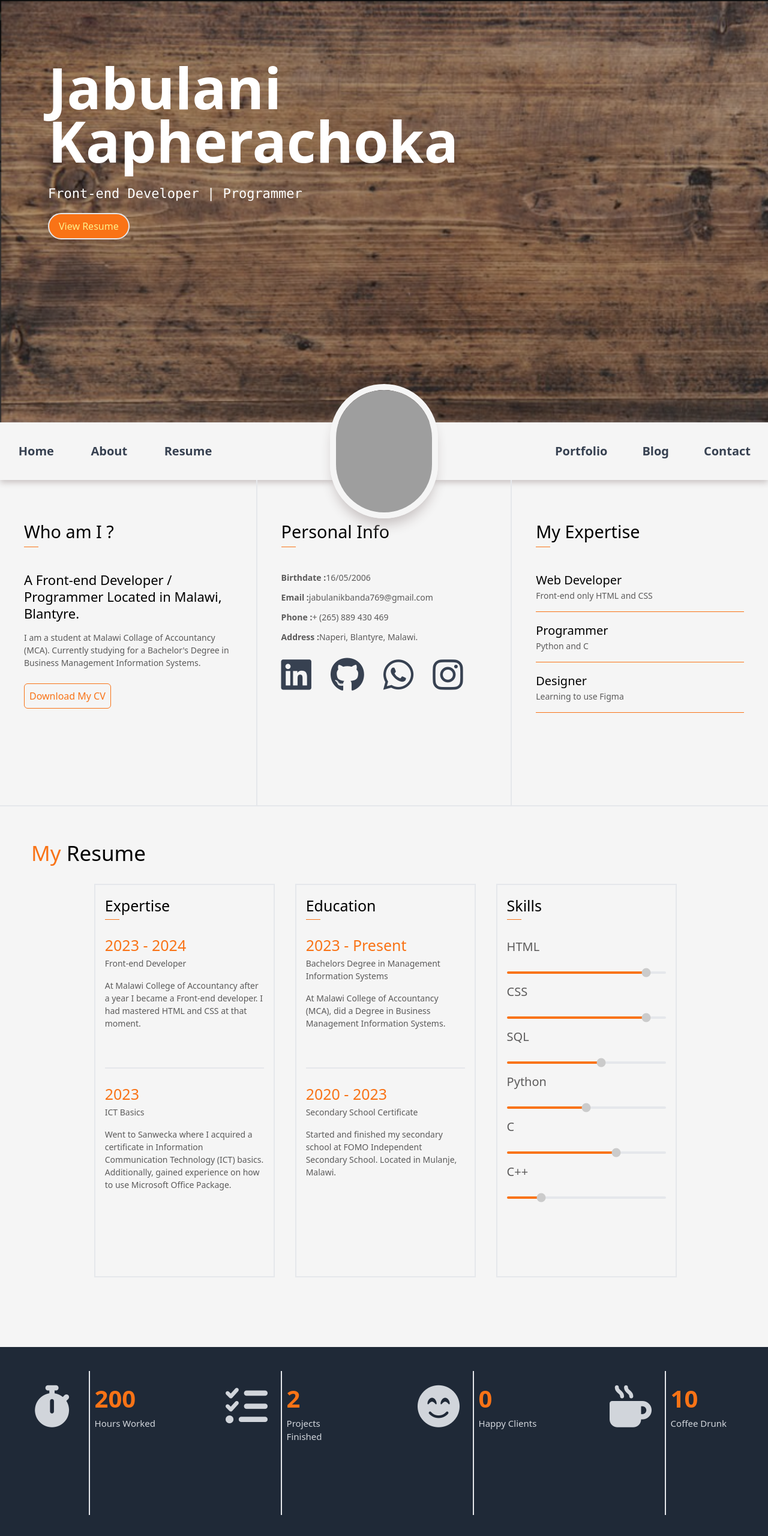
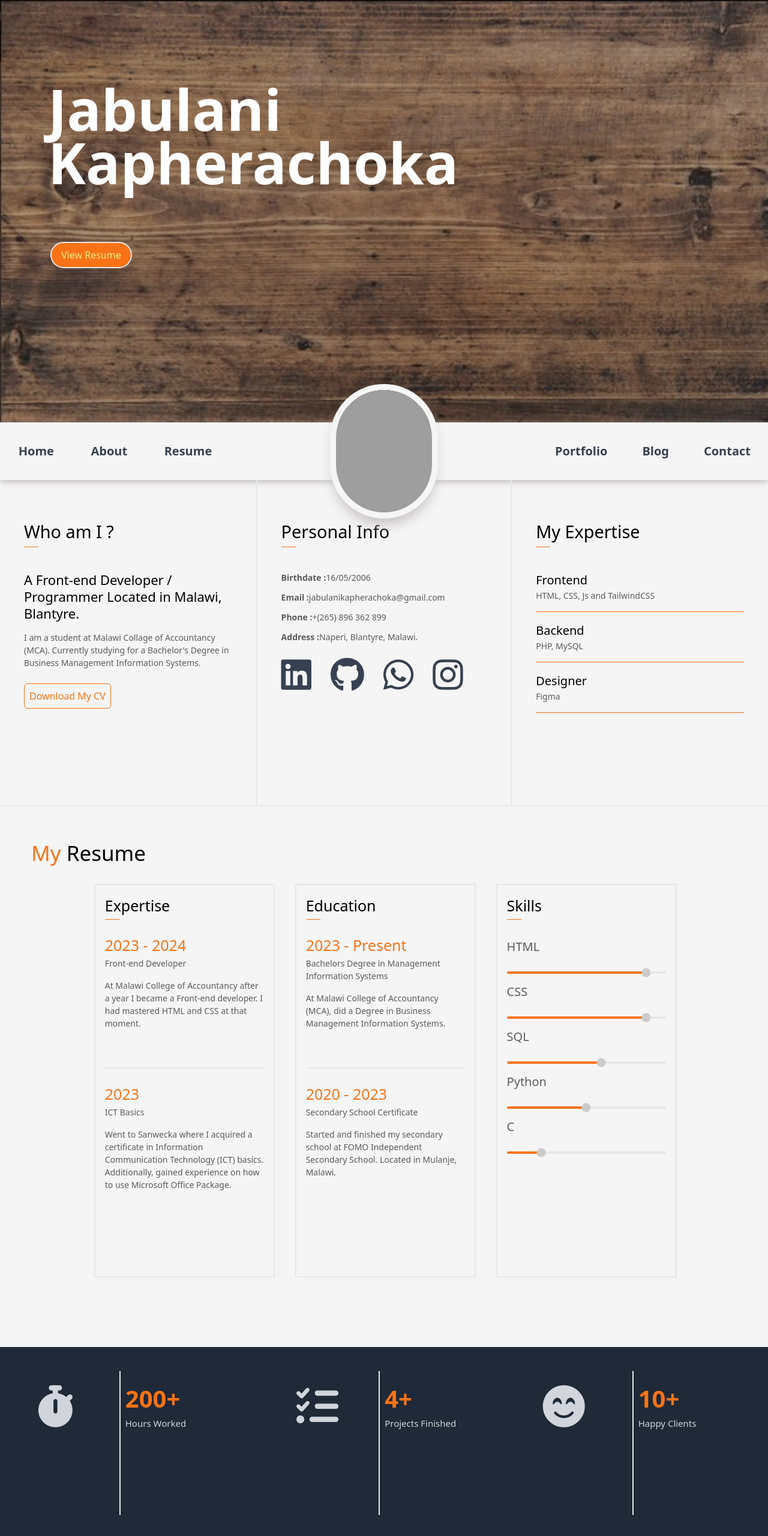
Before and after one commit to Jabulani769/My-Portfolio, a website: page public/index.html in a window 1280 px wide. Shown: the top 2560 px of the page at 60% size. Drawn offline with nearby package versions, Linux system fonts and the light colour scheme; files that its build step writes are made by us from their sources; grey boxes are pictures that could not be loaded.

Commit message:
rolled back

```diff
--- a/css/index.css
+++ b/css/index.css
@@ -39,8 +39,7 @@ input[type="range"] {
 #css-range { --range-progress: 90%; }
 #sql-range { --range-progress: 60%; }
 #python-range { --range-progress: 50%; }
-#c-range { --range-progress: 70%; }
-#cpp-range { --range-progress: 20%; }
+#c-range { --range-progress: 20%; }
 
 .portfolio > * {
   transition: opacity 0.5s ease-in-out;
--- a/public/index.html
+++ b/public/index.html
@@ -7,19 +7,41 @@
     <link href="styles.css" rel="stylesheet">
     <link rel="stylesheet" href="https://cdnjs.cloudflare.com/ajax/libs/font-awesome/6.4.0/css/all.min.css">
 </head>
-<body class="bg-[#f5f5f5]">
+<body class="bg-[#f5f5f5] transition-colors duration-300">
     <header id="header1">
         <section id="header-text-box">
             <!-- the header name and profession + resume button -->
-            <div id="header-content" class="header-content-bg bg-[url('assets/imgs/samplebg.png')] bg-cover mobile:px-1 mobile:h-[40vh] tablet:px-8 tablet:pt-[8%] tablet:h-[85vh]">
-                <div id="line-height" class="line-height">
-                    <h1 class="name-h leading-[35px] mobile:text-center mobile:text-[60px] tablet:text-[75px]">Jabulani</h1>
-                    <h1 class="name-h mobile:text-center mobile:text-[60px] tablet:text-[75px]">Kapherachoka</h1>
+            <div id="header-content" class="header-content-bg bg-[url('assets/imgs/samplebg.webp')] dark:bg-[url('assets/imgs/dark-bg.webp')] bg-cover mobile:px-1 mobile:h-[40vh] tablet:px-8 tablet:pt-[8%] tablet:h-[85vh]">
+                <div class="fixed top-0 flex justify-end w-full pr-4 bg-white text-black mobile:flex hidden">
+                    <a href="javascript:void(0);" class="ml-auto px-4 py-2 flex items-center justify-center w-12" onclick="myFunction()">
+                        <i id="menu-icon" class="fa fa-bars text-orange-500 text-[30px]"></i>
+                    </a>
+
+                    <!-- Mobile nav-->
+                    <div id="myLinks" class="hidden absolute right-0 top-full text-black transition-all duration-300 mt-2 mx-2 rounded-lg bg-orange-500">
+                        <ul class="text-center px-6 py-0 space-y-4">
+                            <li class="block w-full"><a href="#about">About Me</a></li>
+                            <li class="block w-full"><a href="#my-resume">My Resume</a></li>
+                            <li class="block w-full"><a href="#portfolio">My Projects</a></li>
+                            <li class="block w-full pb-2"><a href="https://jkblog.vercel.app">My Blog</a></li>
+                        </ul>
+                    </div>
                 </div>
-                <p class="name-p mobile:text-center mobile:text-[20px] mobile:pt-8 tablet:text-[20px]">Front-end Developer | Programmer</p>
+
+                <!-- the name -->
+                <div id="line-height" class="line-height mt-6 mobile:pl-1">
+                    <h1 class="name-h leading-[35px] mobile:text-left mobile:text-[60px] pt-3 tablet:text-[75px]">Jabulani</h1>
+                    <h1 class="name-h mobile:text-left mobile:text-[60px] tablet:text-[75px]">Kapherachoka</h1>
+                </div>
+                <p class="name-p mobile:text-left mobile:text-[20px] mobile:pt-1 mobile:pl-1 tablet:text-[20px]">
+                    <span id="typewriter" class="inline-block border-r-4 border-white pr-1"></span>
+                </p>
+                <!-- <p class="name-p mobile:text-center mobile:text-[20px] mobile:pt-8 tablet:text-[20px] overflow-hidden whitespace-nowrap border-r-4 animate-typing-blink">Front-end Developer | Programmer</p> -->
                 <!-- print resume bttn -->
-                 <a href="https://drive.google.com/file/d/1YaKcPHknSNeddA83c4aqZhQbHNFCQ67U/view?usp=sharing"><button class="name-btn mobile:flex mobile:m-auto mobile:mt-3 tablet:mt-6">View Resume</button>
-                 </a>
+                 <section class="flex gap-4 my-2 mobile:w-[60%] p-1">
+                    <a href="https://drive.google.com/file/d/1YaKcPHknSNeddA83c4aqZhQbHNFCQ67U/view?usp=sharing"><button class="name-btn self-center tablet:mt-6 dark:bg-gray-800 dark:border-orange-600 dark:hover:bg-blue-700">View Resume</button></a>
+                 </section>
+
             </div>
 
             <!-- the portfolio navigation section -->
@@ -34,7 +56,7 @@
 
                     <!-- Image (Center) -->
                     <div id="profile-img" class="profile-styles mobile:hidden mobile:m-auto mobile:w-[160px] mobile:h-[160px] mobile:shadow-none tablet:w-[160px] tablet:h-[160px]">
-                        <img src="assets/imgs/my-pic.JPG" alt="my-picture" class="p-image">
+                        <img src="assets/imgs/my-pic.webp" alt="my-picture" class="p-image">
                     </div>
 
                     <!-- Nav 2 (Right) -->
@@ -48,25 +70,7 @@
         </section>
     </header>
 
-    <!-- the main content of the portfolio -->
     <main id="main-content">
-        <div class="sticky top-0 bg-orange-500 text-black w-full mobile:block hidden">
-            <!-- Hamburger Icon for Mobile -->
-            <a href="javascript:void(0);" class="hidden mobile:block px-4 py-2" onclick="myFunction()">
-                <i id="menu-icon" class="fa fa-bars text-[30px] p-1 rounded"></i>
-            </a>
-
-            <!-- Mobile Menu BELOW fixed header -->
-            <div id="myLinks" class="hidden text-black w-full transition-all duration-300 mt-6">
-                <ul class="text-center px-6 py-0 space-y-4">
-                    <li class="block w-full"><a href="#about">About Me</a></li>
-                    <li class="block w-full"><a href="#my-resume">My Resume</a></li>
-                    <li class="block w-full"><a href="#portfolio">My Projects</a></li>
-                    <li class="block w-full pb-2"><a href="https://jkblog.vercel.app">My Blog</a></li>
-                </ul>
-            </div>
-        </div>
-
         <section id="about" class="h-[68vh] mobile:h-auto flex mobile:block tablet:h-auto tablet:flex">
             <!-- div 1-->
             <div id="cont-1" class="about-containers mobile:w-full mobile:p-4 mobile:border-none tablet:w-[33.33%] tablet:py-8 tablet:px-6">
@@ -86,8 +90,8 @@
                     <h2 class="mobile:pt-2 tablet:pt-16 tablet:text-[1.5rem]">Personal Info</h2><hr class="about-h mobile:mb-2 tablet:mb-4"> <!--title of the container-->
                         <!-- container details -->
                                 <p class="normal-p pt-10 mobile:pt-4 tablet:pt-4"><b>Birthdate :</b>16/05/2006</p>
-                                <p class="normal-p pt-3 tablet:pt-2"><b>Email :</b>jabulanikbanda769@gmail.com</p>
-                                <p class="normal-p pt-3 tablet:pt-2"><b>Phone :</b>+ (265) 889 430 469</p>
+                                <p class="normal-p pt-3 tablet:pt-2"><b>Email :</b>jabulanikapherachoka@gmail.com</p>
+                                <p class="normal-p pt-3 tablet:pt-2"><b>Phone :</b>+(265) 896 362 899</p>
                                 <p class="normal-p pt-3 tablet:pt-2"><b>Address :</b>Naperi, Blantyre, Malawi.</p>
 
                                 <!-- social media icons in the personal info div -->
@@ -113,14 +117,14 @@
                     <div id="mobile3" class="mobile:border-2 mobile:p-3 mobile:rounded-[6px] tablet:p-2">
                         <h2 class="mobile:pt-2 tablet:pt-16 tablet:text-[1.5rem]">My Expertise</h2><hr class="about-h mobile:mb-2 tablet:mb-4"> <!--title of the container-->
                             <!-- container details -->
-                            <h3 class="text-[20px] pt-10 mobile:pt-4 tablet:pt-4">Web Developer</h3>
-                            <p class="normal-p">Front-end only HTML and CSS</p><hr class="mt-4 border-orange-500 tablet:mt-2">
+                            <h3 class="text-[20px] pt-10 mobile:pt-4 tablet:pt-4">Frontend</h3>
+                            <p class="normal-p">HTML, CSS, Js and TailwindCSS</p><hr class="mt-4 border-orange-500 tablet:mt-2">
 
-                            <h3 class="text-[20px] pt-4 tablet:pt-2">Programmer</h3>
-                            <p class="normal-p">Python and C</p><hr class="mt-4 border-orange-500 tablet:mt-2">
+                            <h3 class="text-[20px] pt-4 tablet:pt-2">Backend</h3>
+                            <p class="normal-p">PHP, MySQL</p><hr class="mt-4 border-orange-500 tablet:mt-2">
 
                             <h3 class="text-[20px] pt-4 tablet:pt-2">Designer</h3>
-                            <p class="normal-p">Learning to use Figma</p><hr class="mt-4 border-orange-500 tablet:mt-2">
+                            <p class="normal-p">Figma</p><hr class="mt-4 border-orange-500 tablet:mt-2">
                     </div>
                 </div>
             </section>
@@ -162,7 +166,7 @@
 
                     <div class="resume-divs mobile:w-full mobile:h-auto mobile:rounded-[6px] tablet:w-[32%] tablet:h-auto">
                         <h2 class="tablet:text-[22px]">Skills</h2><hr class="hr"> <!--title of the container-->
-                        <div id="details" class="mt-6 tablet:mt-4">
+                        <div id="details" class="mt-6 tablet:mt-4 h-auto">
                             <label for="html-range" class="label mobile:text-[20px] tablet:text-[18px]">HTML</label>
                             <input type="range" name="html-range" id="html-range" value="90" disabled> <br>
 
@@ -177,17 +181,14 @@
                             <input type="range" name="python-range" id="python-range" value="50" disabled>
 
                             <label for="c-range" class="label mobile:text-[20px] tablet:text-[18px]">C</label>
-                            <input type="range" name="c-range" id="c-range" value="70" disabled>
-
-                            <label for="cpp-range" class="label mobile:text-[20px] tablet:text-[18px]">C++</label>
-                            <input type="range" name="cpp-range" id="cpp-range" value="20" disabled>
+                            <input type="range" name="c-range" id="c-range" value="20" disabled>
                         </div>
                     </div>
                 </div>
         </section>
 
         <!-- summary bar of the activities and projects -->
-        <section id="summary-bar" class="summary-bar-styles flex mobile:block mobile:h-auto mobile:my-12 tablet:h-auto tablet:py-8">
+        <section id="summary-bar" class="summary-bar-styles flex justify-between mobile:block mobile:h-auto mobile:my-12 tablet:h-auto tablet:py-8">
             <!-- the sub container of the summary bar that holds the icons and the text (4 divs) -->
             <!-- div1 -->
             <div id="mobile4" class="flex w-full mobile:flex justify-around tablet:flex tablet:w-full">
@@ -196,7 +197,7 @@
                         <i class="fa-solid fa-stopwatch act-icon-styles mobile:text-[50px] mobile:pt-8 tablet:text-[60px] tablet:pt-4"></i>
                     </div>
                     <div class="w-[55%] h-full">
-                        <h1 class="act-h1 tablet:text-[35px] tablet:pt-2">200</h1>
+                        <h1 class="act-h1 tablet:text-[35px] tablet:pt-2">200+</h1>
                         <p class="act-p">Hours Worked</p>
                     </div>
                 </div>
@@ -206,25 +207,25 @@
                         <i class="fa-solid fa-list-check act-icon-styles mobile:text-[50px] mobile:pt-8 tablet:text-[60px] tablet:pt-4"></i>
                     </div>
                     <div class="w-[55%] h-full">
-                        <h1 class="act-h1 tablet:text-[35px] tablet:pt-2">2</h1>
+                        <h1 class="act-h1 tablet:text-[35px] tablet:pt-2">4+</h1>
                         <p class="act-p">Projects Finished</p>
                     </div>
                 </div>
             </div>
 
             <!-- div3 -->
-             <div id="mobile5" class="flex w-full mobile:flex justify-around tablet:flex tablet:w-full">
+             <!-- <div id="mobile5" class="flex w-full mobile:flex justify-around tablet:flex tablet:w-full"> -->
                 <div class="act-sub-cont mobile:w-[50%] tablet:w-[50%] tablet:p-6">
                     <div class="activity-divs-icon">
                         <i class="fa-solid fa-face-smile-beam act-icon-styles mobile:text-[50px] mobile:pt-8 tablet:text-[60px] tablet:pt-4"></i>
                     </div>
                     <div class="w-[55%] h-full">
-                        <h1 class="act-h1 tablet:text-[35px] tablet:pt-2">0</h1>
+                        <h1 class="act-h1 tablet:text-[35px] tablet:pt-2">10+</h1>
                         <p class="act-p">Happy Clients</p>
                     </div>
                 </div>
                 <!-- div4 -->
-                <div class="act-sub-cont mobile:w-[50%] tablet:w-[50%] tablet:p-6">
+                <!-- <div class="act-sub-cont mobile:w-[50%] tablet:w-[50%] tablet:p-6">
                     <div class="activity-divs-icon">
                         <i class="fa-solid fa-mug-hot act-icon-styles mobile:text-[50px] mobile:pt-8 tablet:text-[60px] tablet:pt-4"></i>
                     </div>
@@ -232,7 +233,7 @@
                         <h1 class="act-h1 tablet:text-[35px] tablet:pt-2">10</h1>
                         <p class="act-p">Coffee Drunk</p>
                     </div>
-                </div>
+                </div> -->
              </div>
         </section>
 
@@ -252,7 +253,7 @@
                     <!-- the project div -->
                     <div class="content-box new portfolio flex space-x-2 bg-[#f5f5f5]">
                         <!-- box 1 -->
-                        <div class="tab-content new mt-2 w-[30%] h-[50vh] border border-orange-500 bg-[url('assets/imgs/blog.png')] bg-cover bg-no-repeat mobile:w-[50%] mobile:h-[40vh] tablet:h-auto">
+                        <div class="tab-content new mt-2 w-[30%] h-[50vh] border border-orange-500 bg-[url('assets/imgs/blog.webp')] bg-cover bg-no-repeat mobile:w-[50%] mobile:h-[40vh] tablet:h-auto">
                             <a href="https://jkblog.vercel.app">
                                 <div class="m-auto mt-24">
                                     <h1 class="text-[30px] text-center font-sans font-bold text-white">Fully Responsive Blog Webiste</h1>
@@ -264,7 +265,7 @@
                      <!-- Web Section -->
                      <div class="tab-content web flex portfolio space-x-2">
                      <!-- box 1 -->
-                        <div class="tab-content web mt-2 w-[30%] h-[50vh] border border-orange-500 bg-[url('assets/imgs/portfolio.jpg')] bg-cover bg-no-repeat mobile:w-[50%] mobile:h-[40vh] tablet:h-auto">
+                        <div class="tab-content web mt-2 w-[30%] h-[50vh] border border-orange-500 bg-[url('assets/imgs/portfolio.webp')] bg-cover bg-no-repeat mobile:w-[50%] mobile:h-[40vh] tablet:h-auto">
                             <a href="https://github.com/Jabulani769/My-Portfolio">
                                 <div class="m-auto mt-24">
                                     <h1 class="text-[30px] text-center font-sans font-bold text-white">Fully Responsive Portfolio Webiste</h1>
@@ -273,7 +274,7 @@
                         </div>
 
                         <!-- box 2 -->
-                        <div class="tab-content web mt-2 w-[30%] h-[50vh] border border-orange-500 bg-[url('assets/imgs/blog.png')] bg-cover bg-no-repeat mobile:w-[50%] mobile:h-[40vh] tablet:h-auto">
+                        <div class="tab-content web mt-2 w-[30%] h-[50vh] border border-orange-500 bg-[url('assets/imgs/blog.webp')] bg-cover bg-no-repeat mobile:w-[50%] mobile:h-[40vh] tablet:h-auto">
                             <a href="https://jkblog.vercel.app">
                                 <div class="m-auto mt-24">
                                     <h1 class="text-[30px] text-center font-sans font-bold text-white">Fully Responsive Blog Webiste</h1>
@@ -285,7 +286,7 @@
                     <!-- Programming Section -->
                    <div class="tab-content programming portfolio">
                         <!-- box 1 -->
-                        <div class="tab-content programming mt-2 w-[30%] h-[50vh] border border-orange-500 bg-[url('assets/imgs/vote.jpg')] bg-cover bg-no-repeat mobile:w-[50%] mobile:h-[40vh] tablet:h-auto">
+                        <div class="tab-content programming mt-2 w-[30%] h-[50vh] border border-orange-500 bg-[url('assets/imgs/vote.webp')] bg-cover bg-no-repeat mobile:w-[50%] mobile:h-[40vh] tablet:h-auto">
                             <a href="https://github.com/Jabulani769/voting_system">
                                 <div class="m-auto mt-24">
                                     <h1 class="text-[30px] text-center font-sans font-bold text-white">Terminal-Based Voting Systems</h1>
@@ -315,13 +316,13 @@
                 <h2 class="contact-h2 mobile:text-white">Get in touch</h2> <hr class="hr-contact">
 
                 <h3 class="mt-4 mobile:text-white tablet:mt-8 tablet:text-[22px]">Phone:</h3>
-                <p class="normal-p mobile:text-white">+(265) 889 430 469</p>
+                <p class="normal-p mobile:text-white">+(265) 896 362 899</p>
 
                 <h3 class="pt-4 mobile:text-white tablet:pt-6 tablet:text-[22px]">Address:</h3>
                 <p class="normal-p mobile:text-white">Naperi, Blantyre, Malawi</p>
 
                 <h3 class="pt-4 mobile:text-white tablet:pt-6 tablet:text-[22px]">Email:</h3>
-                <p class="normal-p mobile:text-white">jabulanikbanda769@gmail.com</p>
+                <p class="normal-p mobile:text-white">jabulanikapherachoka@gmail.com</p>
              </div>
          </section>
     </main>
```
Also changed, not shown: public/index.js (+2 -10 lines), public/assets/imgs/portfolio.webp (added), public/assets/imgs/samplebg.png (deleted), public/assets/imgs/samplebg.webp (added), public/styles.css (added), 6 other files.
